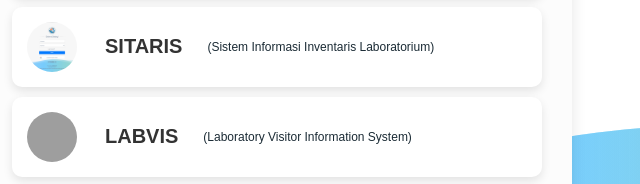
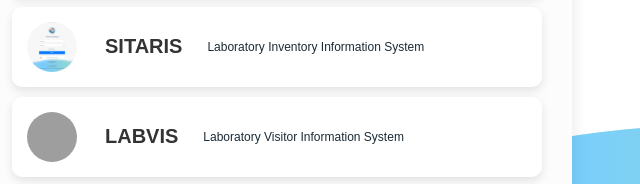
Before and after one commit to hafizaryan/ilmis-landing-page, a plain HTML site: page pilih-login.html in a window 1280 px wide. Shown: the part 329-513 px from the top of the page, 368-1008 px from the left. Drawn offline with Linux system fonts and the light colour scheme; grey boxes are pictures that could not be loaded.

Commit message:
Update pilih-login.html

```diff
--- a/pilih-login.html
+++ b/pilih-login.html
@@ -52,7 +52,7 @@
             />
             <div class="app-name">SITARIS</div>
             <div class="app-desc">
-              (Sistem Informasi Inventaris Laboratorium)
+              Laboratory Inventory Information System
             </div>
 
           </div>
@@ -70,7 +70,7 @@
           />
           <div class="app-name">LABVIS</div>
           <div class="app-desc">
-            (Laboratory Visitor Information System)
+            Laboratory Visitor Information System
           </div>
 
         </div>
@@ -89,7 +89,7 @@
             />
             <div class="app-name">LARIS</div>
             <div class="app-desc">
-              (Laboratory Assistant Registration Information System)
+              Laboratory Assistant Registration Information System
             </div>
 
           </div>
```
